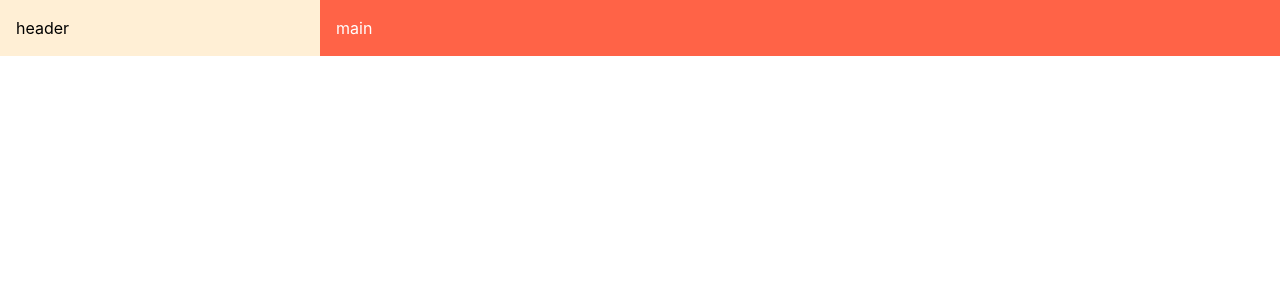
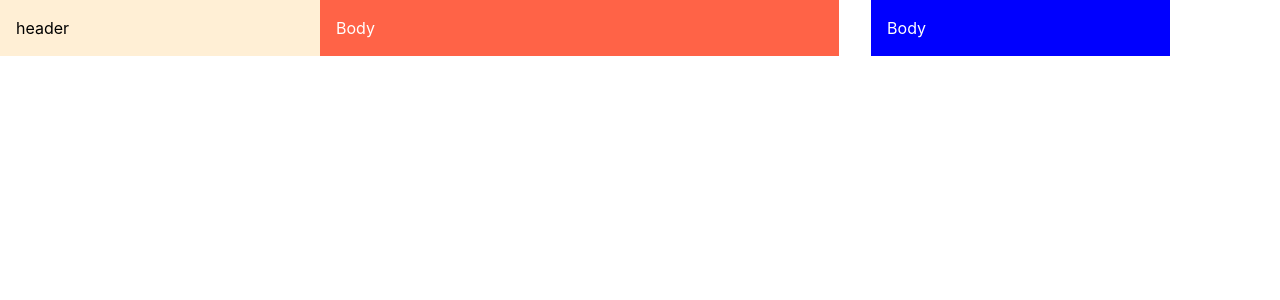
Before and after one commit to ignaways/cloneTwitter, a React (Create React App) app: page / in a window 1280 px wide. Shown: the top 300 px of the page. Built offline with nearby package versions, Linux system fonts and the light colour scheme.

Commit message:
update name main.jsx to body.jsx, and add template for bodyContainer

```diff
--- a/src/App.jsx
+++ b/src/App.jsx
@@ -1,13 +1,14 @@
 
 import MainContainer from './components/container/MainContainer';
 import Header from './components/header/Header';
-import Main from './components/main/Main';
+import Body from './components/body/Body';
+
 function App() {
   return (
     <>
       <MainContainer >
         <Header/>
-        <Main/>
+        <Body/>
       </MainContainer>
     </>
   );
--- /dev/null
+++ b/src/components/body/Body.jsx
@@ -0,0 +1,20 @@
+import { Box } from "@chakra-ui/react";
+import BodyContainer from "../container/BodyContainer";
+
+const Body = () => {
+  return (
+    <>
+    <BodyContainer>
+      <Box bg="tomato" w="100%" p={4} color="white">
+        Body
+      </Box>
+      <Box bg="blue" w="100%" p={4} color="white">
+        Body
+      </Box>
+    </BodyContainer>
+    </>
+
+  );
+};
+
+export default Body;
--- /dev/null
+++ b/src/components/container/BodyContainer.jsx
@@ -0,0 +1,33 @@
+import { Grid, GridItem } from "@chakra-ui/react";
+import { Fragment } from "react";
+
+const BodyContainer = ({ children }) => {
+  return (
+    <>
+      <Grid
+        templateRows="repeat(2, 1fr)"
+        templateColumns="repeat(18, 1fr)"
+        gap={8}
+      >
+      {children.map((child, i) => {
+          return (
+            <Fragment key={i}>
+              {i === 0 && (
+                <GridItem rowSpan={0} colSpan={10}>
+                  {child}
+                </GridItem>
+              )}
+              {i !== 0 && (
+                <GridItem rowSpan={0} colSpan={6}>
+                  {child}
+                </GridItem>
+              )}
+            </Fragment>
+          );
+        })}
+      </Grid>
+    </>
+  );
+};
+
+export default BodyContainer;
--- a/src/components/main/Main.jsx
+++ /dev/null
@@ -1,10 +0,0 @@
-import { Box } from "@chakra-ui/react";
-const Main = () => {
-  return (
-    <Box bg="tomato" w="100%" p={4} color="white">
-      main
-    </Box>
-  );
-};
-
-export default Main;
```
